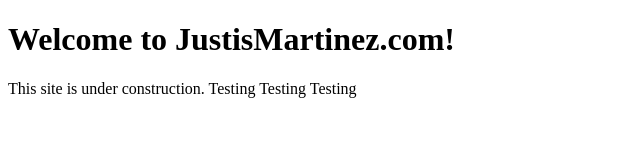
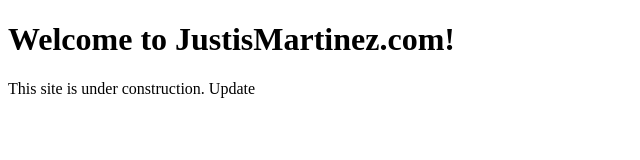
Before and after one commit to stromboli78/justis-site, a plain HTML site: page docs/index.html in a window 1280 px wide. Shown: the whole page, without its empty margins (0-640 px from the left). Drawn offline with Linux system fonts and the light colour scheme.

Commit message:
test update

```diff
--- a/docs/index.html
+++ b/docs/index.html
@@ -5,6 +5,6 @@
 </head>
 <body>
   <h1>Welcome to JustisMartinez.com!</h1>
-  <p>This site is under construction. Testing Testing Testing </p>
+  <p>This site is under construction. Update </p>
 </body>
 </html>
```
